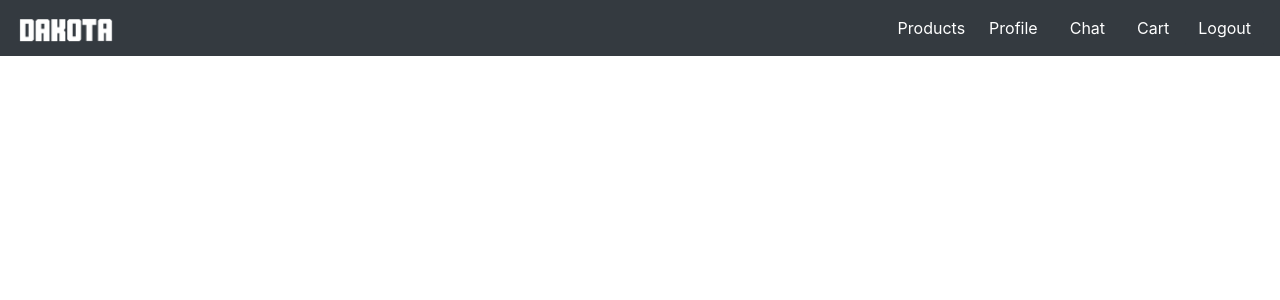
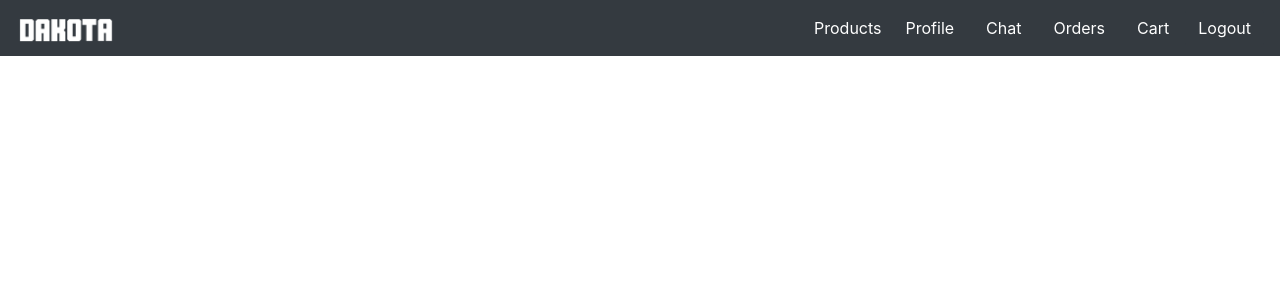
Before and after one commit to tatenalan/coder-dkt, a Node project: template public/partials/navBar.handlebars in a window 1280 px wide. Shown: the top 300 px of the page. Run offline with Node 20 templates, Linux system fonts and the light colour scheme; the template is opened without the code that fills it: most values are stand-ins (such as "Sample title", 1, 10 or a date in 2020); some libraries are stand-ins or nearby versions.

Commit message:
orders navlink

```diff
--- a/public/partials/navBar.handlebars
+++ b/public/partials/navBar.handlebars
@@ -13,6 +13,7 @@
             {{#if username }}
                 <a class="nav-link navbar-text text-white" href="/profile">Profile</a>
                 <a class="nav-link text-white" href="/messages">Chat</a>
+                <a class="nav-link navbar-text text-white" href="/orders">Orders</a>
                 <a class="nav-link navbar-text text-white" href="/cart">Cart</a>
                 <form action="/logout" method="post">
                     <button type="submit" class="btn btn-dark">Logout</button>
```
